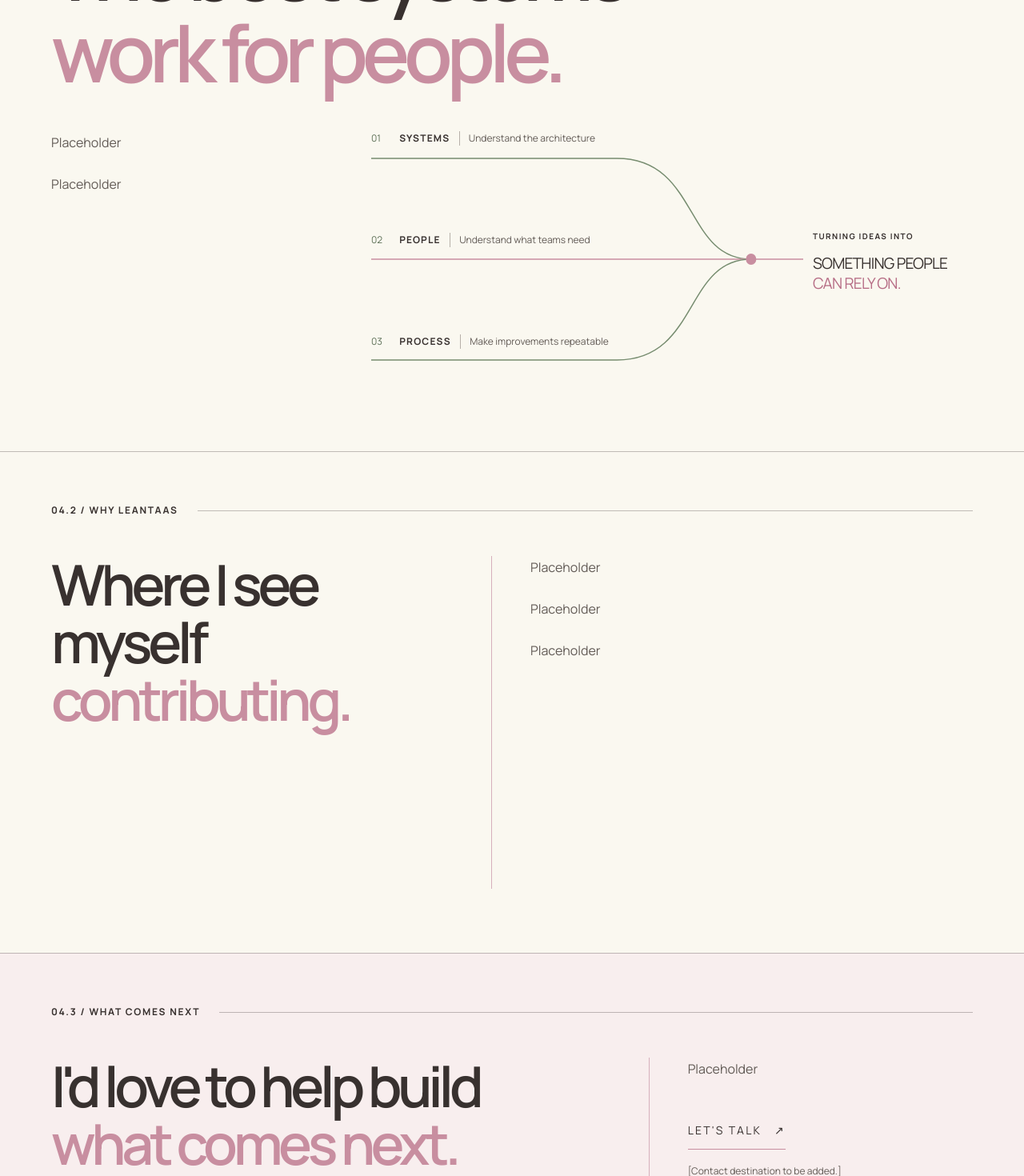
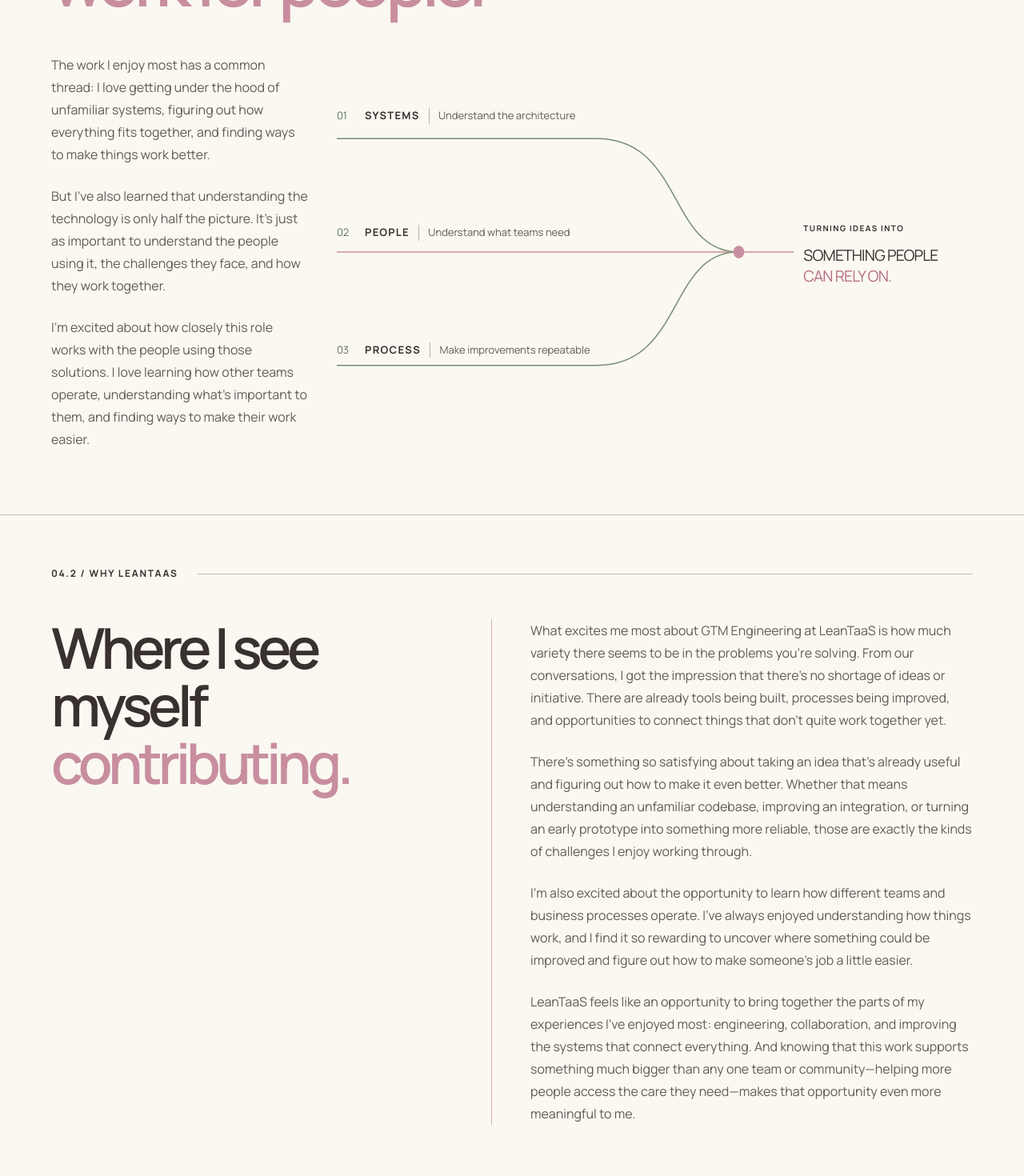
Before and after one commit to g33ya/cover-letter, a React (Vite) app: page / in a window 1280 px wide. Shown: the part 9140-10610 px from the top of the page at 80% size. Built offline with nearby package versions, Linux system fonts and the light colour scheme.

Commit message:
LeanTaaS writing content

```diff
--- a/src/components/LeanTaaSSection/LeanTaaSSection.css
+++ b/src/components/LeanTaaSSection/LeanTaaSSection.css
@@ -1,58 +1,298 @@
-.ideas-section { background: #faf8f0; color: #38312f; }
-.ideas-chapter-heading, .ideas-label { display: flex; align-items: center; gap: 1.5rem; }
-.ideas-chapter-heading { padding: 2.5rem 5%; }
-.ideas-divider { flex: 1; min-width: 24px; height: 1px; background: rgba(56,49,47,.3); }
-.ideas-chapter-meta { font-size: .68rem; letter-spacing: .16em; font-weight: 650; }
-.ideas-connection, .ideas-contribution, .ideas-closing { padding: 4rem 5% 5rem; }
-.ideas-label { margin-bottom: 3rem; }
-.ideas-section h2, .ideas-section h3 { margin: 0; font-weight: 600; letter-spacing: -.075em; line-height: 1.02; }
-.ideas-section h2 { font-size: clamp(3.2rem, 7.8vw, 9rem); }
-.ideas-section h3 { font-size: clamp(2.8rem, 5.5vw, 6.5rem); }
-.ideas-section h2 span, .ideas-section h3 span { color: #c88ea0; }
-.ideas-connection-grid { display: grid; grid-template-columns: minmax(0, .8fr) minmax(0, 1.7fr); gap: 4%; align-items: center; margin-top: 3rem; }
-.ideas-copy { font-size: clamp(1rem, 1.2vw, 1.125rem); line-height: 1.75; color: #625b56; }
-.ideas-copy p { margin: 0 0 1.5rem; }
-.ideas-copy p:last-child { margin-bottom: 0; }
-.ideas-connection-copy { max-width: 38ch; min-height: 20rem; }
-.ideas-convergence { display: grid; grid-template-columns: minmax(0, 2.7fr) minmax(0, 1fr); align-items: center; gap: .75rem; min-width: 0; }
-.ideas-pathways { position: relative; height: 320px; }
-.ideas-pathways svg { position: absolute; width: 100%; height: 100%; overflow: visible; }
-.ideas-path-labels { position: absolute; inset: 0 12% 0 0; display: flex; flex-direction: column; justify-content: space-between; padding: 0 0 48px; }
-.ideas-path-label { display: grid; grid-template-columns: 1.5rem max-content minmax(0,1fr); gap: .7rem; align-items: baseline; font-size: .75rem; line-height: 1.5; }
-.ideas-path-number { color: #5e7158; }
-.ideas-path-label strong { font-size: .75rem; letter-spacing: .1em; }
-.ideas-path-detail { border-left: 1px solid #b7b0a9; padding-left: .7rem; color: #625b56; }
-.ideas-outcome > span { font-size: .625rem; font-weight: 650; letter-spacing: .14em; }
-.ideas-outcome p { margin: .75rem 0 0; font-size: clamp(1rem,1.5vw,1.65rem); line-height: 1.35; letter-spacing: -.04em; text-transform: uppercase; }
-.ideas-outcome em { color: #b76e86; font-style: normal; }
-.ideas-contribution { border-top: 1px solid rgba(56,49,47,.3); }
-.ideas-contribution-grid { display: grid; grid-template-columns: minmax(0,.9fr) minmax(0,1.1fr); gap: 5%; }
-.ideas-contribution-copy { border-left: 1px solid #d6b0bc; padding-left: 3rem; min-height: 26rem; max-width: 66ch; }
-.ideas-closing { background: #f8eeee; border-top: 1px solid rgba(56,49,47,.3); }
-.ideas-closing-grid { display: grid; grid-template-columns: minmax(0,1.7fr) minmax(0,1fr); gap: 5%; }
-.ideas-closing-copy { border-left: 1px solid #d6b0bc; padding-left: 3rem; }
-.ideas-contact { display: inline-flex; gap: 1rem; padding: .65rem 0; margin-top: 1rem; border-bottom: 1px solid #c88ea0; color: #38312f; text-decoration: none; font-size: .875rem; letter-spacing: .16em; }
-.ideas-contact:focus-visible { outline: 2px solid #778d70; outline-offset: 5px; }
-.ideas-contact-placeholder { font-size: .75rem; margin-top: 1rem !important; }
-@media(max-width:1100px) {
-  .ideas-connection-grid { grid-template-columns: minmax(0,1fr); gap: 2rem; }
-  .ideas-connection-copy { max-width: 70ch; min-height: 0; }
-  .ideas-convergence { max-width: 900px; width: 100%; }
-  .ideas-contribution-copy, .ideas-closing-copy { padding-left: 1.5rem; }
+.ideas-section {
+  background: #faf8f0;
+  color: #38312f;
 }
-@media(max-width:700px) {
-  .ideas-chapter-heading { padding: 2rem 6%; }
-  .ideas-chapter-meta { display: none; }
-  .ideas-connection, .ideas-contribution, .ideas-closing { padding: 3rem 6%; }
-  .ideas-label { gap: 1rem; margin-bottom: 2rem; }
-  .ideas-section h2 { font-size: clamp(2.5rem, 9vw, 4rem); }
-  .ideas-section h3 { font-size: clamp(2.5rem, 9vw, 4rem); }
-  .ideas-contribution-grid, .ideas-closing-grid { grid-template-columns: minmax(0,1fr); gap: 2rem; }
-  .ideas-contribution-copy, .ideas-closing-copy { border-left: 0; padding-left: 0; min-height: 0; }
-  .ideas-convergence { grid-template-columns: minmax(0,1fr); gap: 1.5rem; }
-  .ideas-pathways { height: 320px; }
-  .ideas-path-labels { right: 20%; transform: translateY(-16px); }
-  .ideas-path-label { grid-template-columns: 1.2rem minmax(0,1fr); gap: .3rem .6rem; }
-  .ideas-path-detail { grid-column: 2; border: 0; padding: 0; }
-  .ideas-outcome { padding-left: 1.8rem; }
+
+.ideas-chapter-heading, .ideas-label {
+  display: flex;
+  align-items: center;
+  gap: 1.5rem;
 }
+
+.ideas-chapter-heading {
+  padding: 2.5rem 5%;
+}
+
+.ideas-divider {
+  flex: 1;
+  min-width: 24px;
+  height: 1px;
+  background: rgba(56, 49, 47, .3);
+}
+
+.ideas-chapter-meta {
+  font-size: .68rem;
+  letter-spacing: .16em;
+  font-weight: 650;
+}
+
+.ideas-connection, .ideas-contribution, .ideas-closing {
+  padding: 4rem 5% 5rem;
+}
+
+.ideas-label {
+  margin-bottom: 3rem;
+}
+
+.ideas-section h2, .ideas-section h3 {
+  margin: 0;
+  font-weight: 600;
+  letter-spacing: -.075em;
+  line-height: 1.02;
+}
+
+.ideas-section h2 {
+  font-size: clamp(3.2rem, 6.6vw, 7.6rem);
+}
+
+.ideas-section h3 {
+  font-size: clamp(2.8rem, 5.5vw, 6.5rem);
+}
+
+.ideas-section h2 span, .ideas-section h3 span {
+  color: #c88ea0;
+}
+
+.ideas-connection-grid {
+  display: grid;
+  grid-template-columns: minmax(0, .75fr) minmax(0, 1.85fr);
+  gap: 3%;
+  align-items: center;
+  margin-top: 3rem;
+}
+
+.ideas-copy {
+  font-size: clamp(1rem, 1.2vw, 1.125rem);
+  line-height: 1.75;
+  color: #625b56;
+}
+
+.ideas-copy p {
+  margin: 0 0 1.5rem;
+}
+
+.ideas-copy p:last-child {
+  margin-bottom: 0;
+}
+
+.ideas-connection-copy {
+  max-width: 38ch;
+  min-height: 20rem;
+}
+
+.ideas-convergence {
+  display: grid;
+  grid-template-columns: minmax(0, 2.7fr) minmax(0, 1fr);
+  align-items: center;
+  gap: .75rem;
+  min-width: 0;
+}
+
+.ideas-pathways {
+  position: relative;
+  height: 360px;
+}
+
+.ideas-pathways svg {
+  position: absolute;
+  width: 100%;
+  height: 100%;
+  overflow: visible;
+}
+
+.ideas-path-labels {
+  position: absolute;
+  inset: 0 12% 0 0;
+  display: flex;
+  flex-direction: column;
+  justify-content: space-between;
+  padding: 0 0 48px;
+}
+
+.ideas-path-label {
+  display: grid;
+  grid-template-columns: 1.5rem max-content minmax(0, 1fr);
+  gap: .7rem;
+  align-items: baseline;
+  font-size: .8125rem;
+  line-height: 1.5;
+}
+
+.ideas-path-number {
+  color: #5e7158;
+}
+
+.ideas-path-label strong {
+  font-size: .8125rem;
+  letter-spacing: .1em;
+}
+
+.ideas-path-detail {
+  border-left: 1px solid #b7b0a9;
+  padding-left: .7rem;
+  color: #625b56;
+}
+
+.ideas-outcome > span {
+  font-size: .625rem;
+  font-weight: 650;
+  letter-spacing: .14em;
+}
+
+.ideas-outcome p {
+  margin: .75rem 0 0;
+  font-size: clamp(1rem, 1.5vw, 1.65rem);
+  line-height: 1.35;
+  letter-spacing: -.04em;
+  text-transform: uppercase;
+}
+
+.ideas-outcome em {
+  color: #b76e86;
+  font-style: normal;
+}
+
+.ideas-contribution {
+  border-top: 1px solid rgba(56, 49, 47, .3);
+}
+
+.ideas-contribution-grid {
+  display: grid;
+  grid-template-columns: minmax(0, .9fr) minmax(0, 1.1fr);
+  gap: 5%;
+}
+
+.ideas-contribution-copy {
+  border-left: 1px solid #d6b0bc;
+  padding-left: 3rem;
+  min-height: 26rem;
+  max-width: 66ch;
+}
+
+.ideas-closing {
+  background: #f8eeee;
+  border-top: 1px solid rgba(56, 49, 47, .3);
+}
+
+.ideas-closing-grid {
+  display: grid;
+  grid-template-columns: minmax(0, 1.7fr) minmax(0, 1fr);
+  gap: 5%;
+}
+
+.ideas-closing-copy {
+  border-left: 1px solid #d6b0bc;
+  padding-left: 3rem;
+}
+
+.ideas-contact {
+  display: inline-flex;
+  gap: 1rem;
+  padding: .65rem 0;
+  margin-top: 1rem;
+  border-bottom: 1px solid #c88ea0;
+  color: #38312f;
+  text-decoration: none;
+  font-size: .875rem;
+  letter-spacing: .16em;
+}
+
+.ideas-contact:focus-visible {
+  outline: 2px solid #778d70;
+  outline-offset: 5px;
+}
+
+.ideas-contact-placeholder {
+  font-size: .75rem;
+  margin-top: 1rem !important;
+}
+
+@media (max-width: 1100px) {
+  .ideas-connection-grid {
+    grid-template-columns: minmax(0, 1fr);
+    gap: 2rem;
+  }
+
+  .ideas-connection-copy {
+    max-width: 70ch;
+    min-height: 0;
+  }
+
+  .ideas-convergence {
+    max-width: 900px;
+    width: 100%;
+  }
+
+  .ideas-contribution-copy, .ideas-closing-copy {
+    padding-left: 1.5rem;
+  }
+
+}
+
+@media (max-width: 700px) {
+  .ideas-chapter-heading {
+    padding: 2rem 6%;
+  }
+
+  .ideas-chapter-meta {
+    display: none;
+  }
+
+  .ideas-connection, .ideas-contribution, .ideas-closing {
+    padding: 3rem 6%;
+  }
+
+  .ideas-label {
+    gap: 1rem;
+    margin-bottom: 2rem;
+  }
+
+  .ideas-section h2 {
+    font-size: clamp(2.5rem, 9vw, 4rem);
+  }
+
+  .ideas-section h3 {
+    font-size: clamp(2.5rem, 9vw, 4rem);
+  }
+
+  .ideas-contribution-grid, .ideas-closing-grid {
+    grid-template-columns: minmax(0, 1fr);
+    gap: 2rem;
+  }
+
+  .ideas-contribution-copy, .ideas-closing-copy {
+    border-left: 0;
+    padding-left: 0;
+    min-height: 0;
+  }
+
+  .ideas-convergence {
+    grid-template-columns: minmax(0, 1fr);
+    gap: 1.5rem;
+  }
+
+  .ideas-pathways {
+    height: 320px;
+  }
+
+  .ideas-path-labels {
+    right: 20%;
+    transform: translateY(-16px);
+  }
+
+  .ideas-path-label {
+    grid-template-columns: 1.2rem minmax(0, 1fr);
+    gap: .3rem .6rem;
+  }
+
+  .ideas-path-detail {
+    grid-column: 2;
+    border: 0;
+    padding: 0;
+  }
+
+  .ideas-outcome {
+    padding-left: 1.8rem;
+  }
+
+}
--- a/src/components/LeanTaaSSection/LeanTaaSSection.tsx
+++ b/src/components/LeanTaaSSection/LeanTaaSSection.tsx
@@ -4,15 +4,17 @@ import "./LeanTaaSSection.css";
 
 // Replace these three writing areas when the final personal statements are ready.
 const connectionCopy = [
-  "Placeholder",
-  "Placeholder",
+  "The work I enjoy most has a common thread: I love getting under the hood of unfamiliar systems, figuring out how everything fits together, and finding ways to make things work better.",
+  "But I've also learned that understanding the technology is only half the picture. It's just as important to understand the people using it, the challenges they face, and how they work together.",
+  "I'm excited about how closely this role works with the people using those solutions. I love learning how other teams operate, understanding what's important to them, and finding ways to make their work easier.",
 ];
 const contributionCopy = [
-  "Placeholder",
-  "Placeholder",
-  "Placeholder",
+  "What excites me most about GTM Engineering at LeanTaaS is how much variety there seems to be in the problems you're solving. From our conversations, I got the impression that there's no shortage of ideas or initiative. There are already tools being built, processes being improved, and opportunities to connect things that don't quite work together yet.",
+  "There's something so satisfying about taking an idea that's already useful and figuring out how to make it even better. Whether that means understanding an unfamiliar codebase, improving an integration, or turning an early prototype into something more reliable, those are exactly the kinds of challenges I enjoy working through.",
+  "I'm also excited about the opportunity to learn how different teams and business processes operate. I've always enjoyed understanding how things work, and I find it so rewarding to uncover where something could be improved and figure out how to make someone's job a little easier.",
+  "LeanTaaS feels like an opportunity to bring together the parts of my experiences I've enjoyed most: engineering, collaboration, and improving the systems that connect everything. And knowing that this work supports something much bigger than any one team or community—helping more people access the care they need—makes that opportunity even more meaningful to me.",
 ];
-const closingCopy = "Placeholder";
+const closingCopy = "I still have so much to learn. Honestly, that's what excites me the most! I'd love the opportunity to work alongside people who challenge me, contribute my own ideas, and keep growing as both an engineer and a teammate. Thank you for taking the time to get to know me!";
 const pathways = [
   { name: "SYSTEMS", detail: "Understand the architecture", color: "#778D70", path: "M 0 34 H 330 C 440 34 420 160 510 160" },
   { name: "PEOPLE", detail: "Understand what teams need", color: "#C88EA0", path: "M 0 160 H 510" },
@@ -59,7 +61,6 @@ export default function LeanTaaSSection() {
     <section id="leantaas" className="ideas-section" aria-labelledby="leantaas-title" tabIndex={-1}>
       <div className="ideas-chapter-heading"><ChapterLabel number="04" title="IDEAS" /><span className="ideas-divider" /><span className="ideas-chapter-meta">THE NEXT CHAPTER</span></div>
       <div className="ideas-connection">
-        <div className="ideas-label"><ChapterLabel number="04.1" title="THE CONNECTION" /><span className="ideas-divider" /></div>
         <motion.h2 id="leantaas-title" {...reveal}>The best systems<br /><span>work for people.</span></motion.h2>
         <div className="ideas-connection-grid">
           <motion.div className="ideas-copy ideas-connection-copy" {...reveal}>{connectionCopy.map(p => <p key={p}>{p}</p>)}</motion.div>
```
